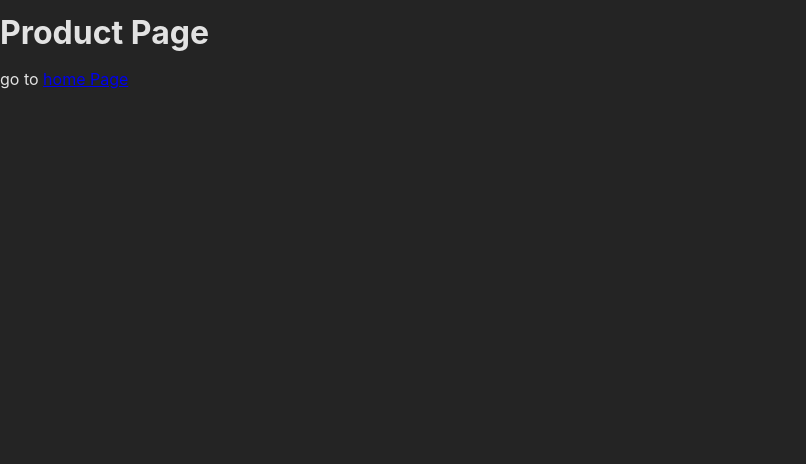
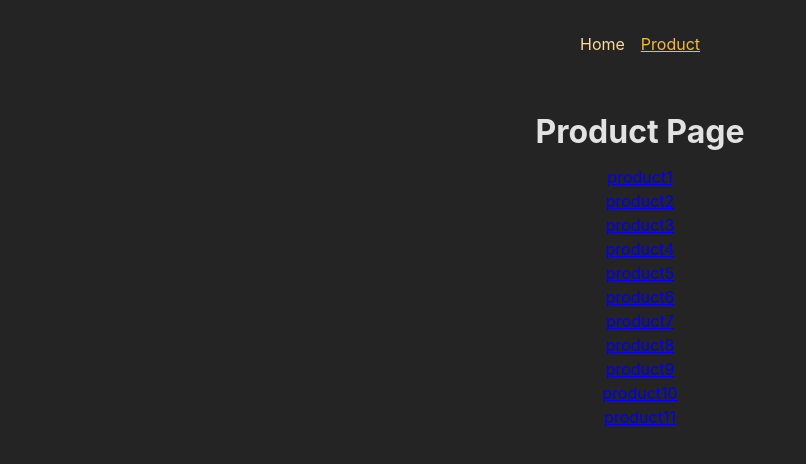
Before and after one commit to JARVISv0X1/React-MultiPage-App, a React (Create React App) app: page /products in a window 1280 px wide. Shown: the top 464 px of the page, without its empty margins (0-806 px from the left). Built offline with nearby package versions, Linux system fonts and the light colour scheme.

Commit message:
Added Project with multiple product Added project detail page in the project

```diff
--- a/src/App.js
+++ b/src/App.js
@@ -1,10 +1,22 @@
 import { createBrowserRouter, RouterProvider } from "react-router-dom";
 import HomePage from "./pages/HomePage";
 import Product from "./pages/Products";
+import RootLayout from "./components/RootLayout";
+import ErrorPage from "./components/ErrorPage";
+import ProductDetails from "./pages/ProductDetails";
+
 function App() {
   const router = createBrowserRouter([
-    { path: "/", element: <HomePage /> },
-    { path: "products", element: <Product /> },
+    {
+      path: "/",
+      errorElement: <ErrorPage></ErrorPage>,
+      element: <RootLayout></RootLayout>,
+      children: [
+        { path: "/", element: <HomePage /> },
+        { path: "/products", element: <Product /> },
+        { path: "/products/:productId", element: <ProductDetails /> },
+      ],
+    },
   ]);
 
   return <RouterProvider router={router}></RouterProvider>;
--- /dev/null
+++ b/src/components/ErrorPage.js
@@ -0,0 +1,13 @@
+import MainNavigation from "./MainNavigation";
+
+export default function ErrorPage() {
+  return (
+    <>
+      <MainNavigation></MainNavigation>
+      <main>
+        <h3>An Error Occurred</h3>
+        <p>404 Page not found</p>
+      </main>
+    </>
+  );
+}
--- /dev/null
+++ b/src/pages/ProductDetails.jsx
@@ -0,0 +1,10 @@
+import { useParams } from "react-router-dom";
+export default function ProductDetails() {
+  const params = useParams();
+  return (
+    <>
+      <h2>Product Details</h2>
+      <p>{params.productId}</p>
+    </>
+  );
+}
--- a/src/pages/Products.jsx
+++ b/src/pages/Products.jsx
@@ -4,9 +4,41 @@ export default function Product() {
   return (
     <>
       <h1>Product Page</h1>
-      <p>
-        go to <Link to={"/"}>home Page</Link>
-      </p>
+      <ul>
+        <li>
+          <Link to={"/products/Product1"}>product1</Link>
+        </li>
+        <li>
+          <Link to={"/products/Product2"}>product2</Link>
+        </li>
+        <li>
+          <Link to={"/products/Product3"}>product3</Link>
+        </li>
+        <li>
+          <Link to={"/products/Product4"}>product4</Link>
+        </li>
+        <li>
+          <Link to={"/products/Product5"}>product5</Link>
+        </li>
+        <li>
+          <Link to={"/products/Product6"}>product6</Link>
+        </li>
+        <li>
+          <Link to={"/products/Product7"}>product7</Link>
+        </li>
+        <li>
+          <Link to={"/products/Product8"}>product8</Link>
+        </li>
+        <li>
+          <Link to={"/products/Product"}>product9</Link>
+        </li>
+        <li>
+          <Link to={"/products/Product10"}>product10</Link>
+        </li>
+        <li>
+          <Link to={"/products/Product11"}>product11</Link>
+        </li>
+      </ul>
     </>
   );
 }
```
